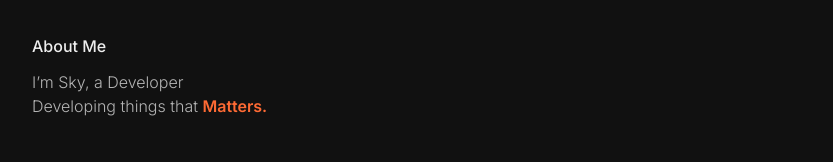
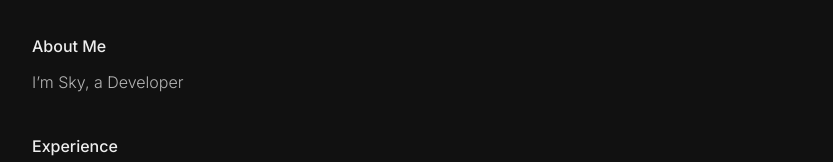
Before and after one commit to theakash04/portfolio, a Next.js app: page / in a window 1280 px wide. Shown: the part 232-394 px from the top of the page, without its empty margins (224-1057 px from the left). Built offline with nearby package versions, Linux system fonts and the light colour scheme; no server answers.

Commit message:
update: edit in about section

```diff
--- a/src/components/HeroSection/About.tsx
+++ b/src/components/HeroSection/About.tsx
@@ -12,9 +12,9 @@ export default function About() {
         <div className="flex flex-col items-start">
           <p className="text-[#B4B4B4] font-light">
             I’m Sky, a Developer
-            <br />
-            Developing things that{" "}
-            <span className="text-[#FE6A34] font-semibold">Matters.</span>
+            {/* <br /> */}
+            {/* Developing things that{" "} */}
+            {/* <span className="text-[#FE6A34] font-semibold">Matters.</span> */}
           </p>
         </div>
       </div>
```
